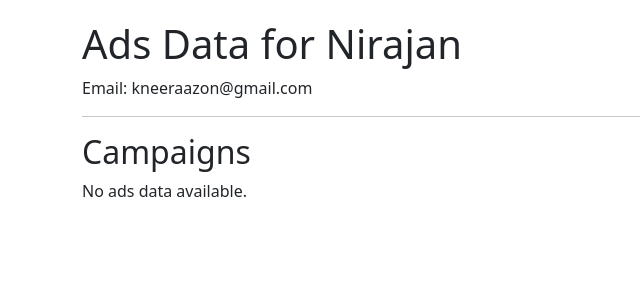
After one commit to kneeraazon404/google-local-ads-services, a Flask app: page /ads-data/107185831964101844195 in a window 1280 px wide. The commit adds this page. Shown: the top 300 px of the page, without its empty margins (0-640 px from the left). Run offline with Flask 3, Linux system fonts and the light colour scheme.

Commit message:
completed POC

```diff
--- a/main.py
+++ b/main.py
@@ -47,7 +47,6 @@ login_manager = LoginManager(app)
 client = WebApplicationClient(GOOGLE_CLIENT_ID)
 
 
-# User model representing an authenticated user with tokens for Google API access
 class User(UserMixin, db.Model):
     id = db.Column(db.String, primary_key=True)
     name = db.Column(db.String(100), nullable=False)
@@ -58,7 +57,6 @@ class User(UserMixin, db.Model):
     token_expiry = db.Column(db.DateTime, nullable=True)
 
     def save_tokens(self, access_token, refresh_token, token_expiry):
-        # Update user's OAuth tokens and expiry, then commit changes to the database
         self.access_token = access_token
         self.refresh_token = refresh_token
         self.token_expiry = token_expiry
@@ -66,13 +64,19 @@ class User(UserMixin, db.Model):
         logging.info(f"Tokens updated for user: {self.id}")
 
 
-# Flask-Login loader callback to reload user object from the user ID stored in the session
+# New GoogleAdsAccount model for storing multiple customer IDs
+class GoogleAdsAccount(db.Model):
+    id = db.Column(db.Integer, primary_key=True)
+    customer_id = db.Column(db.String(100), nullable=False)
+    user_id = db.Column(db.String, db.ForeignKey("user.id"), nullable=False)
+    user = db.relationship("User", backref=db.backref("google_ads_accounts", lazy=True))
+
+
 @login_manager.user_loader
 def load_user(user_id):
-    return User.query.get(user_id)
+    return db.session.get(User, user_id)
 
 
-# Home route displays all users with access to Google Ads data
 @app.route("/")
 def index():
     logging.info("Accessing the index page")
@@ -80,8 +84,13 @@ def index():
     ads_data = []
 
     for user in users_with_access:
-        # Fetch Google Ads data for each user
-        user_ads = access_google_ads_api(user.id)
+        user_ads = []
+        customer_id = None
+        for google_ads_account in user.google_ads_accounts:
+            customer_id = google_ads_account.customer_id
+            print(f"Accessing Google Ads data for customer ID: {customer_id}")
+            user_ads.extend(access_google_ads_api(user.id, customer_id))
+
         ads_data.append(
             {
                 "user_id": user.id,
@@ -92,6 +101,20 @@ def index():
         )
 
     return render_template("index.html", ads_data=ads_data)
+
+
+@app.route("/ads-data/<user_id>")
+def ads_data(user_id):
+    logging.info(f"Accessing ads data for user: {user_id}")
+    user = db.session.get(User, user_id)
+    if not user:
+        return "User not found", 404
+
+    # Assuming you have a function to fetch or generate ads data for the user
+    ads_data = access_google_ads_api(user_id)
+
+    # You can render this data using a template or return it in another format
+    return render_template("ads_data.html", ads_data=ads_data, user=user)
 
 
 # Login route initiates OAuth2 flow with Google
@@ -136,7 +159,7 @@ def callback():
         users_email = userinfo.get("email")
         picture = userinfo.get("picture")
         users_name = userinfo.get("given_name")
-        user = User.query.get(unique_id)
+        user = db.session.query(User).filter_by(id=unique_id).first()
 
         if not user:
             user = User(
@@ -158,11 +181,37 @@ def callback():
 
         db.session.commit()
         login_user(user)
+        fetch_and_store_google_ads_customer_ids(user)
         logging.info(f"User logged in: {unique_id}")
         return redirect(url_for("index"))
     else:
         logging.error("User email not verified by Google")
         return "User email not available or not verified by Google.", 400
+
+
+def fetch_and_store_google_ads_customer_ids(user):
+    # Assuming you have a function to get access token
+    access_token = user.access_token
+    headers = {"Authorization": f"Bearer {access_token}"}
+    # This URL is hypothetical; refer to Google Ads API documentation for the actual endpoint
+    customer_ids_url = (
+        "https://googleads.googleapis.com/v8/customers:listAccessibleCustomers"
+    )
+    response = requests.get(customer_ids_url, headers=headers)
+    if response.status_code == 200:
+        customer_ids = response.json().get("resourceNames", [])
+        for customer_id in customer_ids:
+            # Extract the customer ID from the resourceName
+            # Assume the format is "customers/1234567890"
+            customer_id = customer_id.split("/")[1]
+            print(f"Customer ID: {customer_id}")
+            # Check if the GoogleAdsAccount already exists to avoid duplicates
+            if not GoogleAdsAccount.query.filter_by(
+                user_id=user.id, customer_id=customer_id
+            ).first():
+                new_account = GoogleAdsAccount(user_id=user.id, customer_id=customer_id)
+                db.session.add(new_account)
+        db.session.commit()
 
 
 # Logout route logs the user out
@@ -192,10 +241,9 @@ def refresh_access_token(refresh_token):
     return response.json() if response.status_code == 200 else None
 
 
-# Function to access Google Ads API with refreshed token
 def access_google_ads_api(user_id):
     logging.info(f"Accessing Google Ads API for user: {user_id}")
-    user = User.query.get(user_id)
+    user = db.session.get(User, user_id)
     if not user:
         logging.error(f"User {user_id} not found.")
         return []
@@ -205,9 +253,9 @@ def access_google_ads_api(user_id):
         refresh_response = refresh_access_token(user.refresh_token)
         if refresh_response:
             user.save_tokens(
-                refresh_response["access_token"],
-                refresh_response.get("refresh_token", user.refresh_token),
-                datetime.datetime.utcnow()
+                access_token=refresh_response["access_token"],
+                refresh_token=refresh_response.get("refresh_token", user.refresh_token),
+                token_expiry=datetime.datetime.utcnow()
                 + datetime.timedelta(seconds=refresh_response["expires_in"]),
             )
             db.session.commit()
@@ -216,26 +264,35 @@ def access_google_ads_api(user_id):
             logging.error("Failed to refresh token for Google Ads API access")
             return []
 
-    # Example functionality placeholder for accessing Google Ads data
+    campaigns_data = []  # Initialize an empty list to hold data from all campaigns
     google_ads_api_version = "v8"
-    customer_id = "INSERT_CUSTOMER_ID_HERE"  # Placeholder for actual customer ID
-    google_ads_api_url = f"https://googleads.googleapis.com/{google_ads_api_version}/customers/{customer_id}/campaigns"
-    headers = {
-        "Authorization": f"Bearer {user.access_token}",
-        "developer-token": os.environ.get("GOOGLE_ADS_DEVELOPER_TOKEN"),
-        "login-customer-id": customer_id,
-    }
-    response = requests.get(google_ads_api_url, headers=headers)
 
-    if response.status_code == 200:
-        logging.info(f"Successfully retrieved campaigns for user: {user_id}")
-        campaigns_data = response.json().get("campaigns", [])
-        return campaigns_data
-    else:
-        logging.error(
-            f"Failed to retrieve campaigns for user {user_id}: {response.text}"
-        )
-        return []
+    # Ensure customer_id is used within the loop for fetching campaign data for each account
+    for google_ads_account in user.google_ads_accounts:
+        customer_id = google_ads_account.customer_id
+        print(f"Accessing Google Ads data for customer ID: {customer_id}")
+        google_ads_api_url = f"https://googleads.googleapis.com/{google_ads_api_version}/customers/{customer_id}/campaigns"
+        headers = {
+            "Authorization": f"Bearer {user.access_token}",
+            "developer-token": "aLH6YumobdqXUffWzF2A8w",
+            "login-customer-id": customer_id,
+        }
+        response = requests.get(google_ads_api_url, headers=headers)
+
+        if response.status_code == 200:
+            logging.info(
+                f"Successfully retrieved campaigns for customer ID: {customer_id}"
+            )
+            campaign_data = response.json().get("campaigns", [])
+            campaigns_data.extend(
+                campaign_data
+            )  # Aggregate campaigns from all accounts
+        else:
+            logging.error(
+                f"Failed to retrieve campaigns for customer ID {customer_id}: {response.text}"
+            )
+
+    return campaigns_data
 
 
 if __name__ == "__main__":
--- /dev/null
+++ b/templates/ads_data.html
@@ -0,0 +1,40 @@
+<!DOCTYPE html>
+<html lang="en">
+  <head>
+    <meta charset="UTF-8" />
+    <meta name="viewport" content="width=device-width, initial-scale=1.0" />
+    <title>User Ads Data</title>
+    <link
+      rel="stylesheet"
+      href="https://cdn.jsdelivr.net/npm/bootstrap@5.3.2/dist/css/bootstrap.min.css"
+      integrity="sha384-T3c6CoIi6uLrA9TneNEoa7RxnatzjcDSCmG1MXxSR1GAsXEV/Dwwykc2MPK8M2HN"
+      crossorigin="anonymous"
+    />
+    <style>
+      .container {
+        margin-top: 20px;
+      }
+    </style>
+  </head>
+  <body>
+    <div class="container">
+      <h1>Ads Data for {{ user.name }}</h1>
+      <p>Email: {{ user.email }}</p>
+      <hr />
+      <h2>Campaigns</h2>
+      {% if ads_data %}
+      <div class="list-group">
+        {% for ad in ads_data %}
+        <a href="#" class="list-group-item list-group-item-action">
+          <h5 class="mb-1">{{ ad.name }}</h5>
+          <p class="mb-1">Status: {{ ad.status }}</p>
+          <small>Budget: {{ ad.budget }}</small>
+        </a>
+        {% endfor %}
+      </div>
+      {% else %}
+      <p>No ads data available.</p>
+      {% endif %}
+    </div>
+  </body>
+</html>
```
Also changed, not shown: templates/index.html (+8 -11 lines), instance/database.db.
